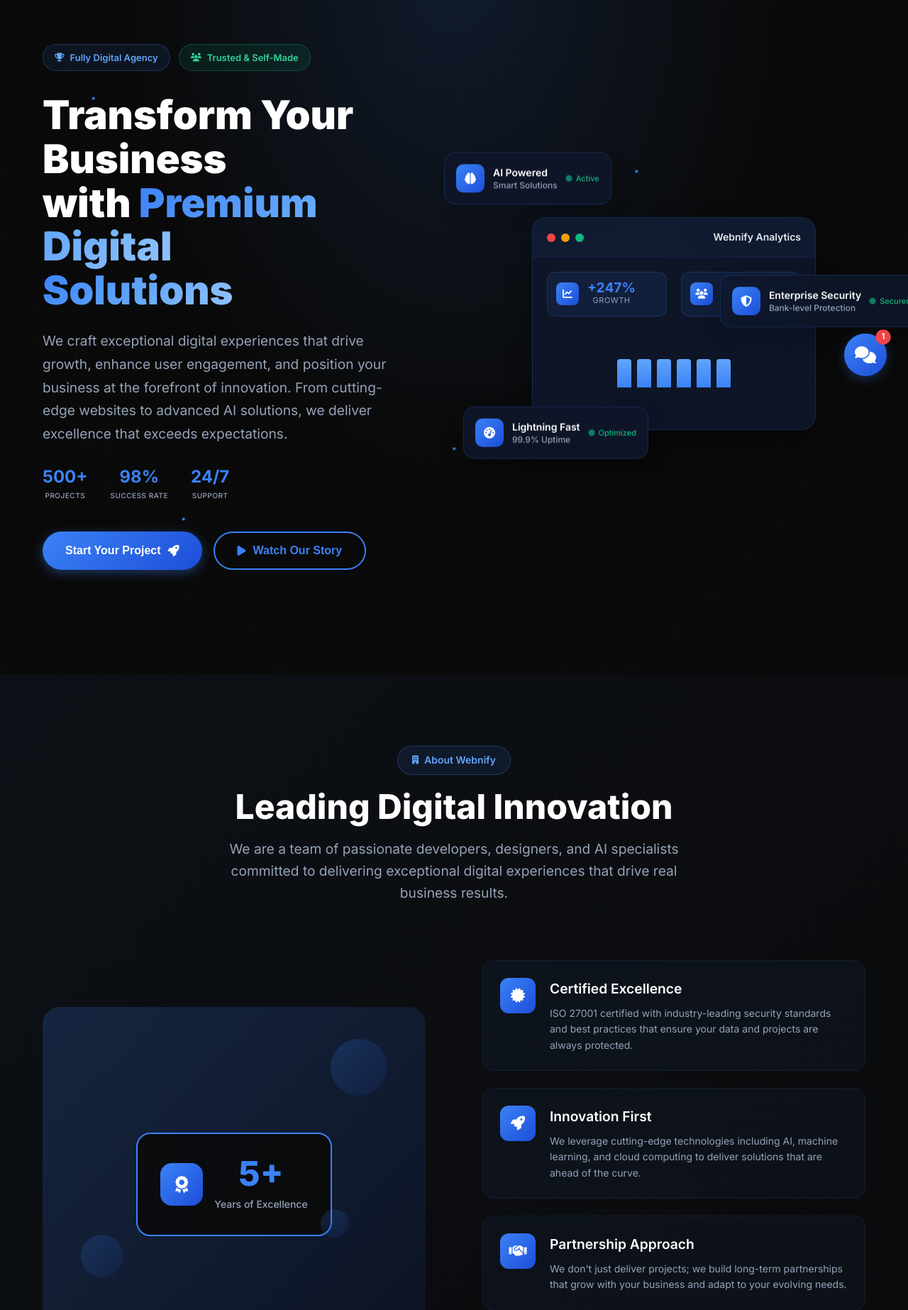
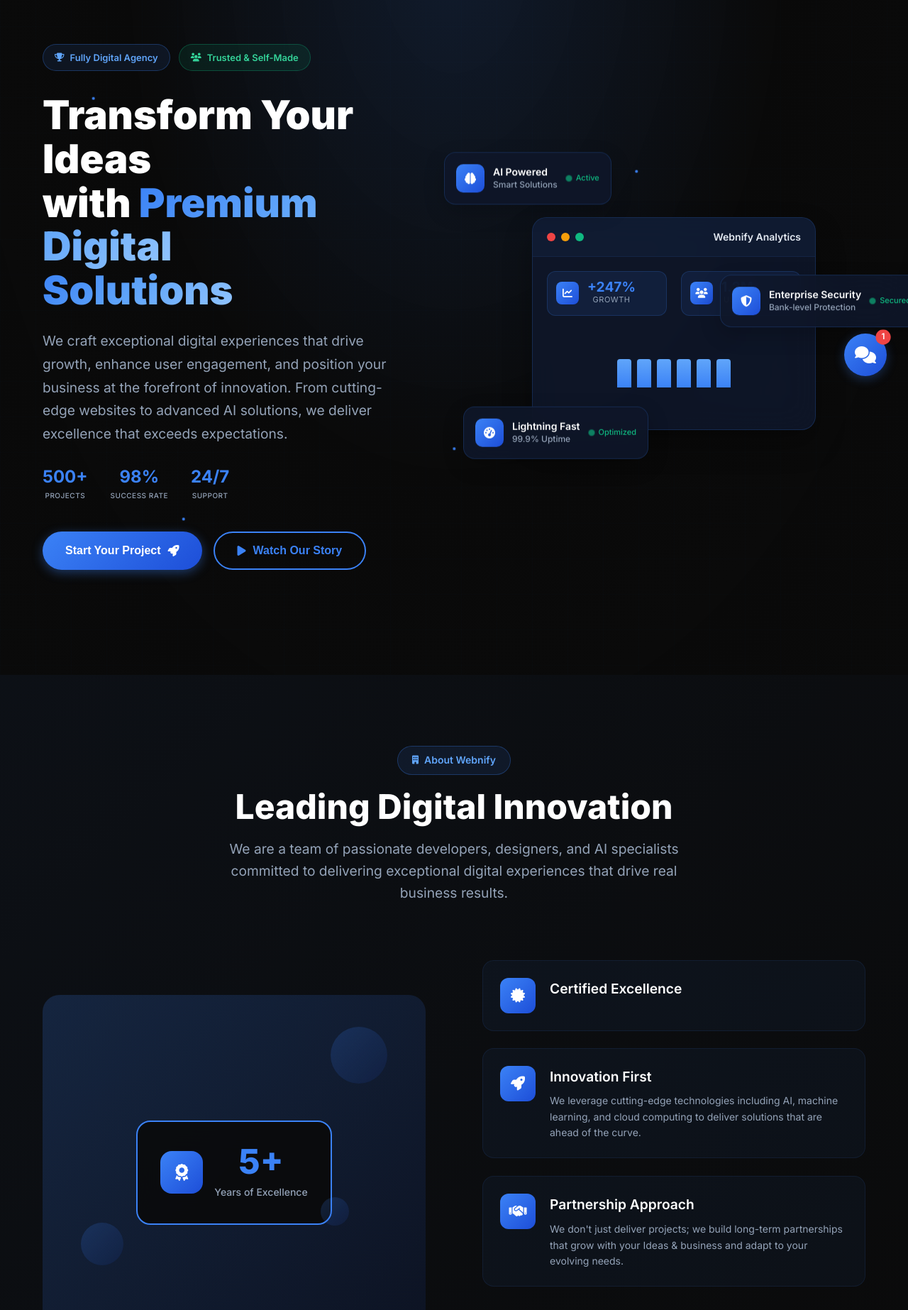
Before and after one commit to anxmeshhh/Webnify-THE-ULTIMATE-AI-SOLUTION-EXPERT, a Flask app: page / in a window 1280 px wide. Shown: the part 170-2016 px from the top of the page at 71% size. Run offline with Flask 3, Linux system fonts and the light colour scheme.

Commit message:
Update index.html

```diff
--- a/webnify/templates/index.html
+++ b/webnify/templates/index.html
@@ -165,7 +165,7 @@
                 </div>
 
                 <h1 class="hero-title">
-                    <span class="title-line">Transform Your Business</span>
+                    <span class="title-line">Transform Your Ideas</span>
                     <span class="title-line">with <span class="gradient-text">Premium Digital</span></span>
                     <span class="title-line"><span class="gradient-text">Solutions</span></span>
                 </h1>
@@ -337,7 +337,6 @@
                             </div>
                             <div class="feature-content">
                                 <h4>Certified Excellence</h4>
-                                <p>ISO 27001 certified with industry-leading security standards and best practices that ensure your data and projects are always protected.</p>
                             </div>
                         </div>
 
@@ -357,7 +356,7 @@
                             </div>
                             <div class="feature-content">
                                 <h4>Partnership Approach</h4>
-                                <p>We don't just deliver projects; we build long-term partnerships that grow with your business and adapt to your evolving needs.</p>
+                                <p>We don't just deliver projects; we build long-term partnerships that grow with your Ideas & business and adapt to your evolving needs.</p>
                             </div>
                         </div>
                     </div>
@@ -404,7 +403,7 @@
                     <span>Our Services</span>
                 </div>
                 <h2 class="section-title">Comprehensive Digital Solutions</h2>
-                <p class="section-description">From custom websites to advanced AI systems, we deliver cutting-edge solutions that drive your business forward and ensure competitive advantage.</p>
+                <p class="section-description">From custom websites to advanced AI systems, we deliver cutting-edge solutions that drive your idea & business forward and ensure competitive advantage.</p>
             </div>
 
             <div class="services-grid">
@@ -417,7 +416,7 @@
                     </div>
                     <div class="service-content">
                         <h3>Custom Web Development</h3>
-                        <p>Build powerful, scalable websites with modern technologies and frameworks tailored to your business needs and user expectations.</p>
+                        <p>Build powerful, scalable websites with modern technologies and frameworks tailored to your idea , business needs and user expectations.</p>
                         <ul class="service-features">
                             <li><i class="fas fa-check"></i> Responsive Design & Mobile-First</li>
                             <li><i class="fas fa-check"></i> SEO Optimized & Fast Loading</li>
@@ -445,7 +444,7 @@
                     </div>
                     <div class="service-content">
                         <h3>AI & Machine Learning</h3>
-                        <p>Intelligent systems that learn, adapt, and optimize your business processes with cutting-edge artificial intelligence technology.</p>
+                        <p>Intelligent systems that learn, adapt, and optimize your idea , business processes with cutting-edge artificial intelligence technology.</p>
                         <ul class="service-features">
                             <li><i class="fas fa-check"></i> Predictive Analytics & Insights</li>
                             <li><i class="fas fa-check"></i> Natural Language Processing</li>
@@ -535,7 +534,7 @@
                     <span>Our Portfolio</span>
                 </div>
                 <h2 class="section-title">Featured Success Stories</h2>
-                <p class="section-description">Explore our latest projects and see how we've helped businesses transform their digital presence and achieve remarkable growth.</p>
+                <p class="section-description">Explore our latest projects and see how we've helped ideas , businesses transform their digital presence and achieve remarkable growth.</p>
             </div>
 
             <div class="portfolio-filters">
@@ -1003,7 +1002,7 @@
                     <span>Pricing Plans</span>
                 </div>
                 <h2 class="section-title">Choose Your Perfect Plan</h2>
-                <p class="section-description">Transparent pricing with no hidden fees. Choose the plan that best fits your business needs and scale as you grow.</p>
+                <p class="section-description">Transparent pricing with no hidden fees. Choose the plan that best fits your ideas , business needs and scale as you grow.</p>
             </div>
 
             <div class="pricing-toggle">
@@ -1024,7 +1023,7 @@
                             <i class="fas fa-rocket"></i>
                         </div>
                         <h3>Starter</h3>
-                        <p>Perfect for small businesses and startups</p>
+                        <p>Perfect for small ideas , businesses and startups</p>
                     </div>
                     <div class="pricing-price">
                         <span class="currency">INR</span>
@@ -1146,7 +1145,7 @@
                     <span>Get In Touch</span>
                 </div>
                 <h2 class="section-title">Ready to Start Your Project?</h2>
-                <p class="section-description">Let's discuss how we can help transform your business with cutting-edge digital solutions. Get a free consultation today.</p>
+                <p class="section-description">Let's discuss how we can help transform your Ideas & business with cutting-edge digital solutions. Get a free consultation today.</p>
             </div>
 
             <div class="contact-content">
@@ -1391,7 +1390,7 @@
                             </div>
                         </div>
                     </div>
-                    <p class="footer-description">Transforming businesses through innovative web solutions and AI technology. Your trusted partner for digital excellence and growth.</p>
+                    <p class="footer-description">Transforming Ideas & businesses through innovative web solutions and AI technology. Your trusted partner for digital excellence and growth.</p>
                     <div class="footer-certifications">
                         <div class="cert-badge">
                             <i class="fas fa-shield-check"></i>
```
